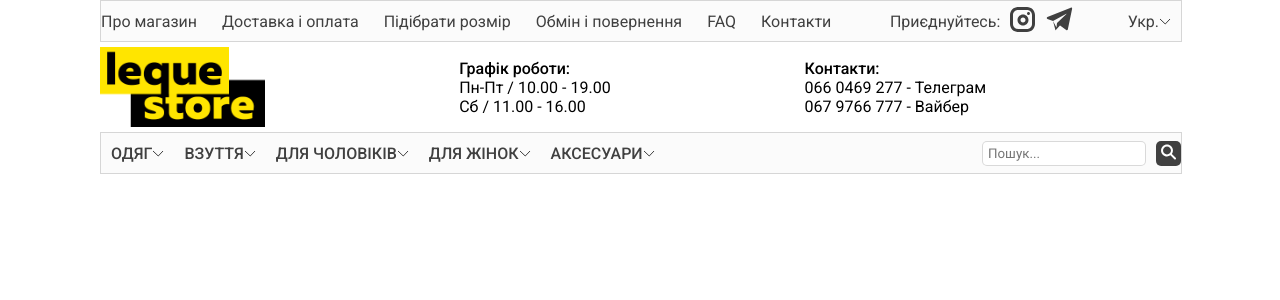
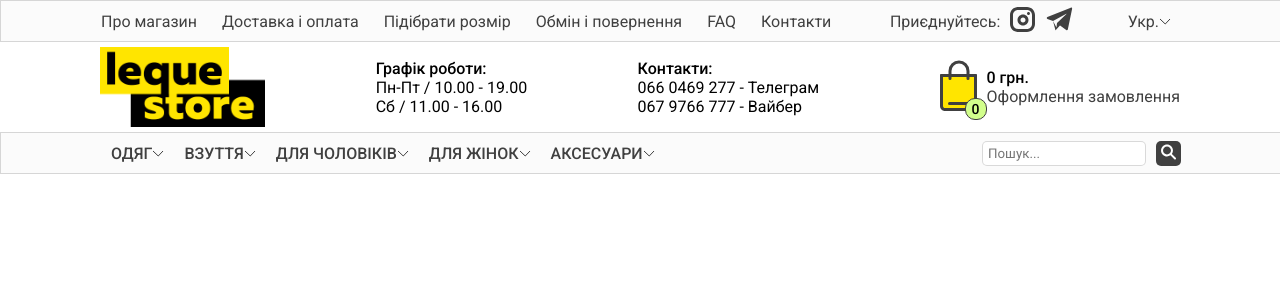
Before and after one commit to HatterJS/lequestore, a React (Create React App) app: page / in a window 1280 px wide. Shown: the top 300 px of the page. Built offline with nearby package versions, Linux system fonts and the light colour scheme.

Commit message:
add Address block

```diff
--- a/src/App.js
+++ b/src/App.js
@@ -6,7 +6,7 @@ const arrowSVG = <svg width="12" height="7" viewBox="0 0 12 7">
 
 function App() {
   return (
-    <div className="wrapper">
+    <div>
       <header>
         <div className='topBar'>
           <ul className='topBar__mainMenu'>
@@ -57,7 +57,25 @@ function App() {
             <p>066 0469 277 - Телеграм</p>
             <p>067 9766 777 - Вайбер</p>
           </div>
-          <div className="addressBlock__cartBlock"></div>
+          <div className="addressBlock__cartBlock">
+            <div>
+              <svg width="37" height="51" fill="none">
+                <mask id="path-1-inside-1_34_8" fill="white">
+                  <path d="M0 15C0 14.4477 0.447715 14 1 14H36C36.5523 14 37 14.4477 37 15V46C37 48.7614 34.7614 51 32 51H5C2.23858 51 0 48.7614 0 46V15Z"/>
+                </mask>
+                <path d="M0 15C0 14.4477 0.447715 14 1 14H36C36.5523 14 37 14.4477 37 15V46C37 48.7614 34.7614 51 32 51H5C2.23858 51 0 48.7614 0 46V15Z" fill="#FFE500" stroke="#404040" stroke-width="6" mask="url(#path-1-inside-1_34_8)"/>
+                <path d="M10 18.5V11C10 6.02944 14.0294 2 19 2C23.9706 2 28 6.02944 28 11V18.5" stroke="#404040" stroke-width="3" stroke-linecap="round"/>
+                <line x1="9.5" y1="43.5" x2="28.5" y2="43.5" stroke="#404040" stroke-width="3" stroke-linecap="round"/>
+              </svg>
+              <div className="addressBlock__cartCounter">
+                <p>0</p>
+              </div>
+            </div>
+            <div>
+              <p>0 грн.</p>
+              <a href="./">Оформлення замовлення</a>
+            </div>
+          </div>
         </div>
       </address>
       <nav>
--- a/src/css/App.css
+++ b/src/css/App.css
@@ -1,22 +1,27 @@
-.wrapper {
-  max-width: 1080px;
-  margin: 0 auto;
+header {
+  display: -webkit-box;
+  display: -ms-flexbox;
+  display: flex;
+  background-color: rgba(64, 64, 64, 0.02);
+  border: 1px solid rgba(64, 64, 64, 0.2);
+  height: 40px;
+  width: 100%;
 }
 
 .topBar {
   display: -webkit-box;
   display: -ms-flexbox;
   display: flex;
+  -webkit-box-align: center;
+      -ms-flex-align: center;
+          align-items: center;
+  position: relative;
   -webkit-box-pack: justify;
       -ms-flex-pack: justify;
           justify-content: space-between;
-  background-color: rgba(64, 64, 64, 0.02);
-  border: 1px solid rgba(64, 64, 64, 0.2);
-  height: 40px;
+  max-width: 1080px;
   width: 100%;
-  -webkit-box-align: center;
-      -ms-flex-align: center;
-          align-items: center;
+  margin: 0 auto;
 }
 .topBar ul.dropdown {
   height: 100%;
@@ -98,10 +103,13 @@
       -ms-flex-align: center;
           align-items: center;
   position: relative;
-  padding: 5px 0;
   -webkit-box-pack: justify;
       -ms-flex-pack: justify;
           justify-content: space-between;
+  max-width: 1080px;
+  width: 100%;
+  margin: 0 auto;
+  padding: 5px 0;
 }
 .addressBlock img {
   height: 80px;
@@ -110,20 +118,61 @@
   font-weight: 500;
 }
 
+.addressBlock__cartBlock {
+  display: -webkit-box;
+  display: -ms-flexbox;
+  display: flex;
+  -webkit-box-align: center;
+      -ms-flex-align: center;
+          align-items: center;
+  position: relative;
+}
+.addressBlock__cartBlock > div:first-child {
+  min-width: 37px;
+  min-height: 51px;
+  margin: 0 10px;
+}
+
+.addressBlock__cartCounter {
+  position: absolute;
+  bottom: -5px;
+  left: 35px;
+  width: -webkit-fit-content;
+  width: -moz-fit-content;
+  width: fit-content;
+  min-width: 16px;
+  padding: 2px;
+  background-color: rgb(210, 255, 140);
+  border-radius: 10px;
+  border: 1px solid rgb(64, 64, 64);
+  text-align: center;
+  font-size: 14px;
+}
+
+nav {
+  display: -webkit-box;
+  display: -ms-flexbox;
+  display: flex;
+  background-color: rgba(64, 64, 64, 0.02);
+  border: 1px solid rgba(64, 64, 64, 0.2);
+  height: 40px;
+  width: 100%;
+}
+
 .navBar {
   display: -webkit-box;
   display: -ms-flexbox;
   display: flex;
+  -webkit-box-align: center;
+      -ms-flex-align: center;
+          align-items: center;
+  position: relative;
   -webkit-box-pack: justify;
       -ms-flex-pack: justify;
           justify-content: space-between;
-  background-color: rgba(64, 64, 64, 0.02);
-  border: 1px solid rgba(64, 64, 64, 0.2);
-  height: 40px;
+  max-width: 1080px;
   width: 100%;
-  -webkit-box-align: center;
-      -ms-flex-align: center;
-          align-items: center;
+  margin: 0 auto;
 }
 .navBar ul.dropdown {
   height: 100%;
--- a/src/css/App.scss
+++ b/src/css/App.scss
@@ -15,12 +15,17 @@ $transition:  all 0.3s ease-in-out;
 
 @mixin barStyle {
     display: flex;
-    justify-content: space-between;
     background-color: rgba(64, 64, 64, 0.02);
     border: $borderBar;
     height: 40px;
     width: 100%;
-    align-items: center;
+}
+@mixin menuStyle {
+    @include flexCenter();
+    justify-content: space-between;
+    max-width: 1080px;
+    width: 100%;
+    margin: 0 auto;
 }
 
 @mixin dropdownMenu {
@@ -60,14 +65,12 @@ $transition:  all 0.3s ease-in-out;
     }
 }
 
-.wrapper {
-    max-width: 1080px;
-    margin: 0 auto;
+// HEADER
+header {
+    @include barStyle();
 }
-
-// HEADER
 .topBar {
-    @include barStyle();
+    @include menuStyle();
     ul.dropdown {
         height: 100%;
         li {
@@ -96,9 +99,8 @@ $transition:  all 0.3s ease-in-out;
 
 // ADDRESS BLOCK
 .addressBlock {
-    @include flexCenter();
+    @include menuStyle();
     padding: 5px 0;
-    justify-content: space-between;
     img {
         height: 80px;
     }
@@ -106,10 +108,34 @@ $transition:  all 0.3s ease-in-out;
         font-weight: 500;
     }
 }
+.addressBlock__cartBlock {
+    @include flexCenter();
+    > div:first-child {
+        min-width: 37px;
+        min-height: 51px;
+        margin: 0 10px;
+    }
+}
+.addressBlock__cartCounter {
+    position: absolute;
+    bottom: -5px;
+    left: 35px;
+    width: fit-content;
+    min-width: 16px;
+    padding: 2px;
+    background-color: rgb(210, 255, 140);
+    border-radius: 10px;
+    border: 1px solid rgba(64, 64, 64);
+    text-align: center;
+    font-size: 14px;
+}
 
 // NAVIGATION BAR
+nav {
+    @include barStyle();
+}
 .navBar {
-    @include barStyle();
+    @include menuStyle();
     ul.dropdown {
         height: 100%;
         display: flex;
```
Also changed, not shown: src/img/icons/cart.svg (added).
